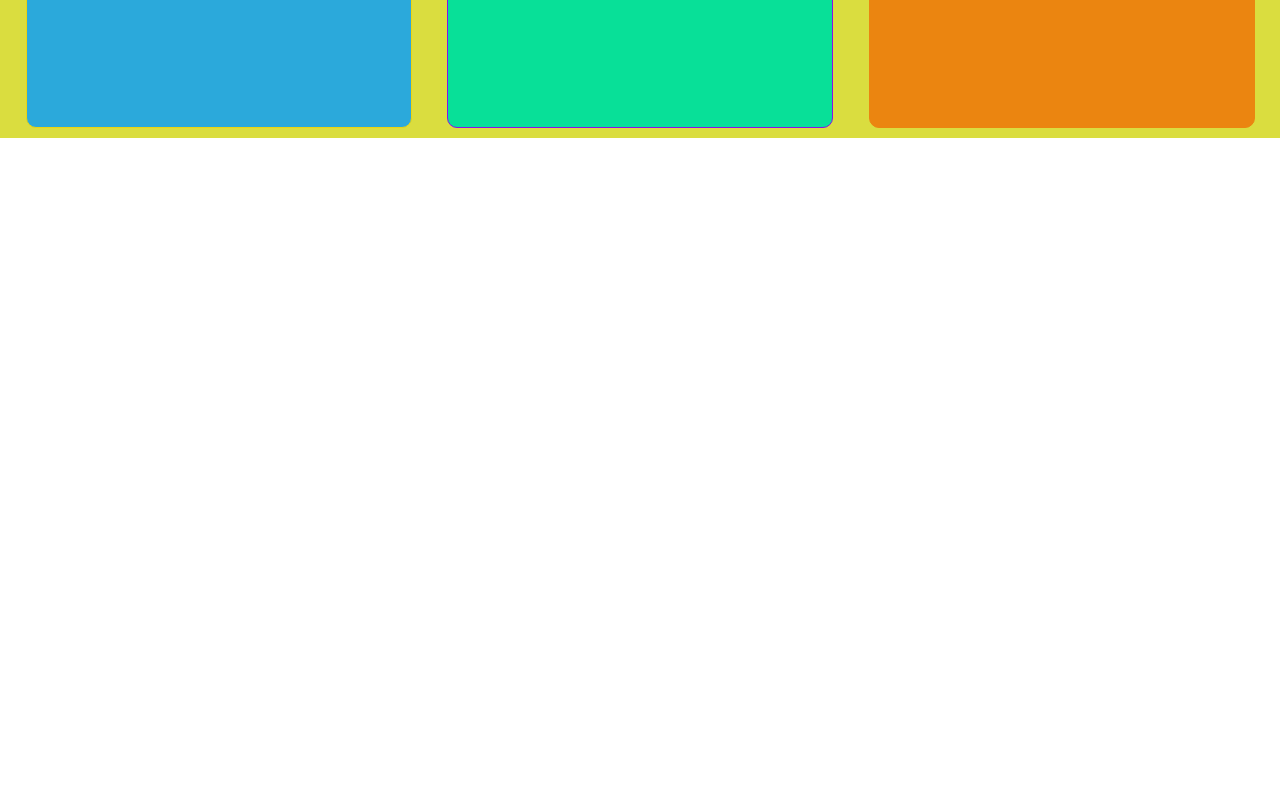
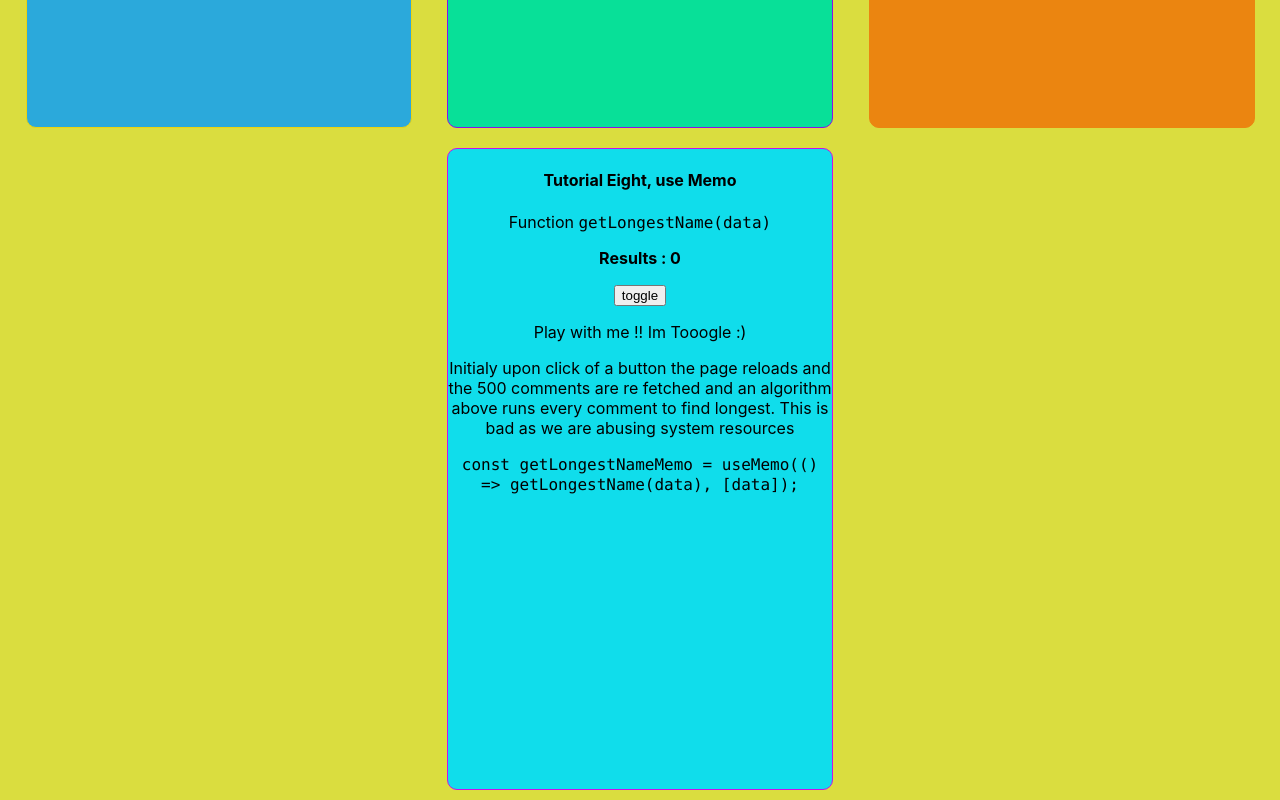
Before and after one commit to victorkosgei254/ReactHooks, a React (Create React App) app: page / in a window 1280 px wide. Shown: the part 1186-1986 px from the top of the page. Before the commit the page ends 1324 px from the top, so only its background shows below. Built offline with nearby package versions, Linux system fonts and the light colour scheme; no server answers.

Commit message:
useMemo Done

```diff
--- a/src/App.js
+++ b/src/App.js
@@ -8,6 +8,7 @@ import EffectComponent from "./useEffect/EffectComponent";
 import UseRefComponent from "./useRef/UseRefComponent";
 import LayoutEffectComponent from "./useLayoutEffect/LayoutEffectComponent";
 import ImperativeHandleComponent from "./imeprativeHandle/ImperativeHandleComponent";
+import UseMemoComponent from "./useMemo/UseMemoComponent";
 
 import Style from "./App.module.css";
 
@@ -40,6 +41,10 @@ function App() {
       <div className={Style.imperativeHandle}>
         <ImperativeHandleComponent />
       </div>
+
+      <div className={Style.useMemo}>
+        <UseMemoComponent />
+      </div>
     </div>
   );
 }
--- a/src/App.module.css
+++ b/src/App.module.css
@@ -97,6 +97,14 @@
   height: fit-content;
 }
 
+.useMemo {
+  border: 1px solid rgb(199, 16, 235);
+  margin: 10px;
+  border-radius: 10px;
+  background-color: rgb(16, 221, 235);
+  height: fit-content;
+}
+
 @media (min-width: 640px) {
   .app {
     display: flex;
@@ -132,4 +140,8 @@
     height: 80vmin;
     width: 30vmax;
   }
+  .useMemo {
+    height: 80vmin;
+    width: 30vmax;
+  }
 }
--- /dev/null
+++ b/src/useMemo/UseMemoComponent.jsx
@@ -0,0 +1,54 @@
+import React, { useEffect, useMemo, useState } from "react";
+
+export default function UseMemoComponent() {
+  const [data, setData] = useState(null);
+  const [toogle, setToggle] = useState(false);
+
+  useEffect(() => {
+    fetch("https://jsonplaceholder.typicode.com/comments")
+      .then((Response) => Response.json())
+      .then((results) => {
+        setData(results);
+        console.log(results);
+      })
+      .catch((e) => console.log(e.message));
+  }, []);
+
+  const getLongestName = (data) => {
+    let longestName = "";
+    console.log("longestName");
+    if (data == null) return "0";
+    for (let i = 0; i < data.length; i++) {
+      if (data[i].name.length > longestName.length) {
+        longestName = data[i].name;
+      }
+    }
+    return longestName;
+  };
+
+  const getLongestNameMemo = useMemo(() => getLongestName(data), [data]);
+  return (
+    <div>
+      <h4>Tutorial Eight, use Memo</h4>
+      <p>
+        Function <code>getLongestName(data) </code>
+      </p>
+
+      <p>
+        <b>Results : {getLongestNameMemo}</b>
+      </p>
+
+      <button onClick={() => setToggle(!toogle)}>toggle</button>
+      <p hidden={toogle}>Play with me !! Im Tooogle :)</p>
+      <p>
+        Initialy upon click of a button the page reloads and the 500 comments
+        are re fetched and an algorithm above runs every comment to find
+        longest. This is bad as we are abusing system resources
+      </p>
+
+      <code>
+        const getLongestNameMemo = useMemo(() => getLongestName(data), [data]);
+      </code>
+    </div>
+  );
+}
```
